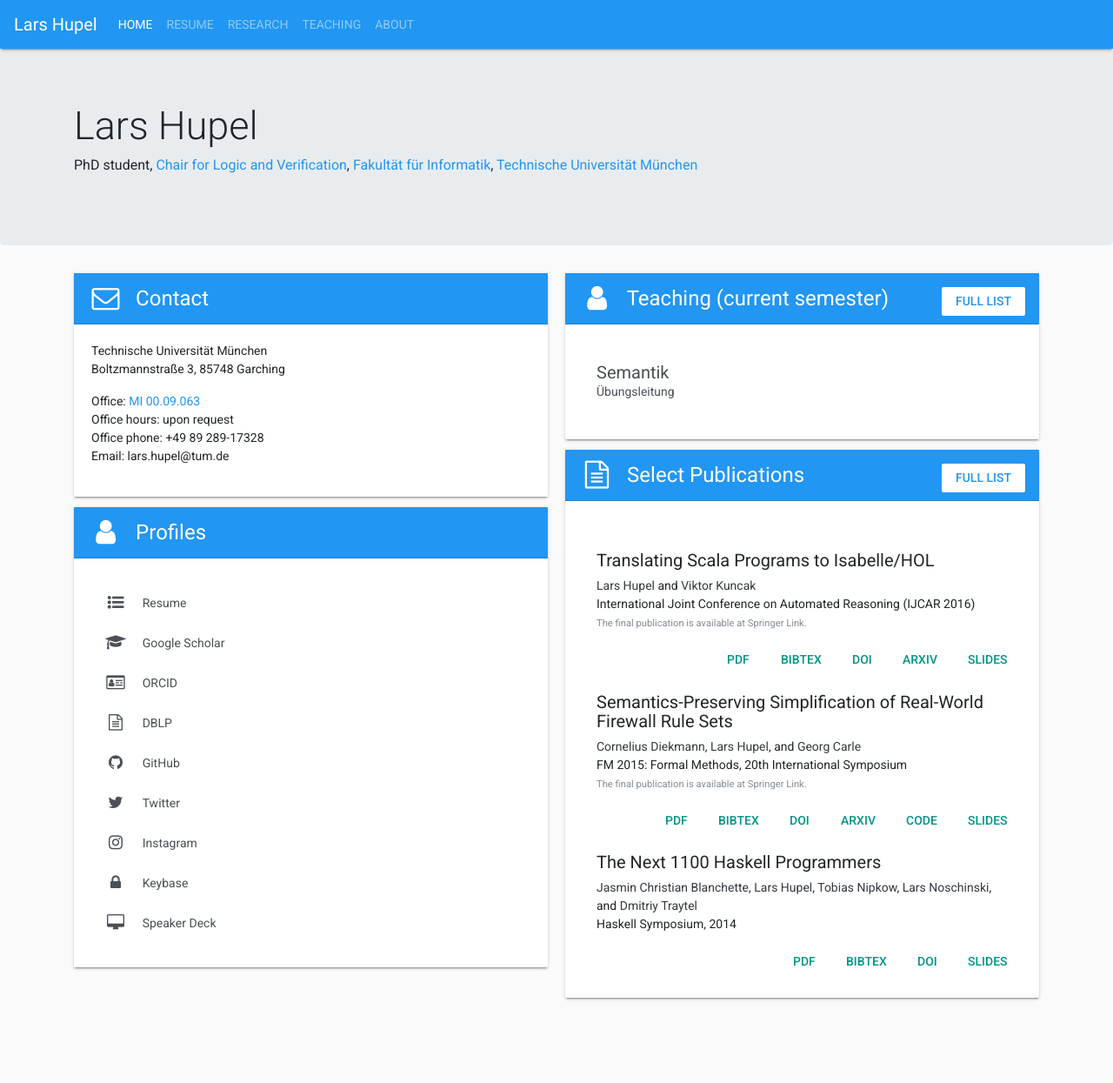
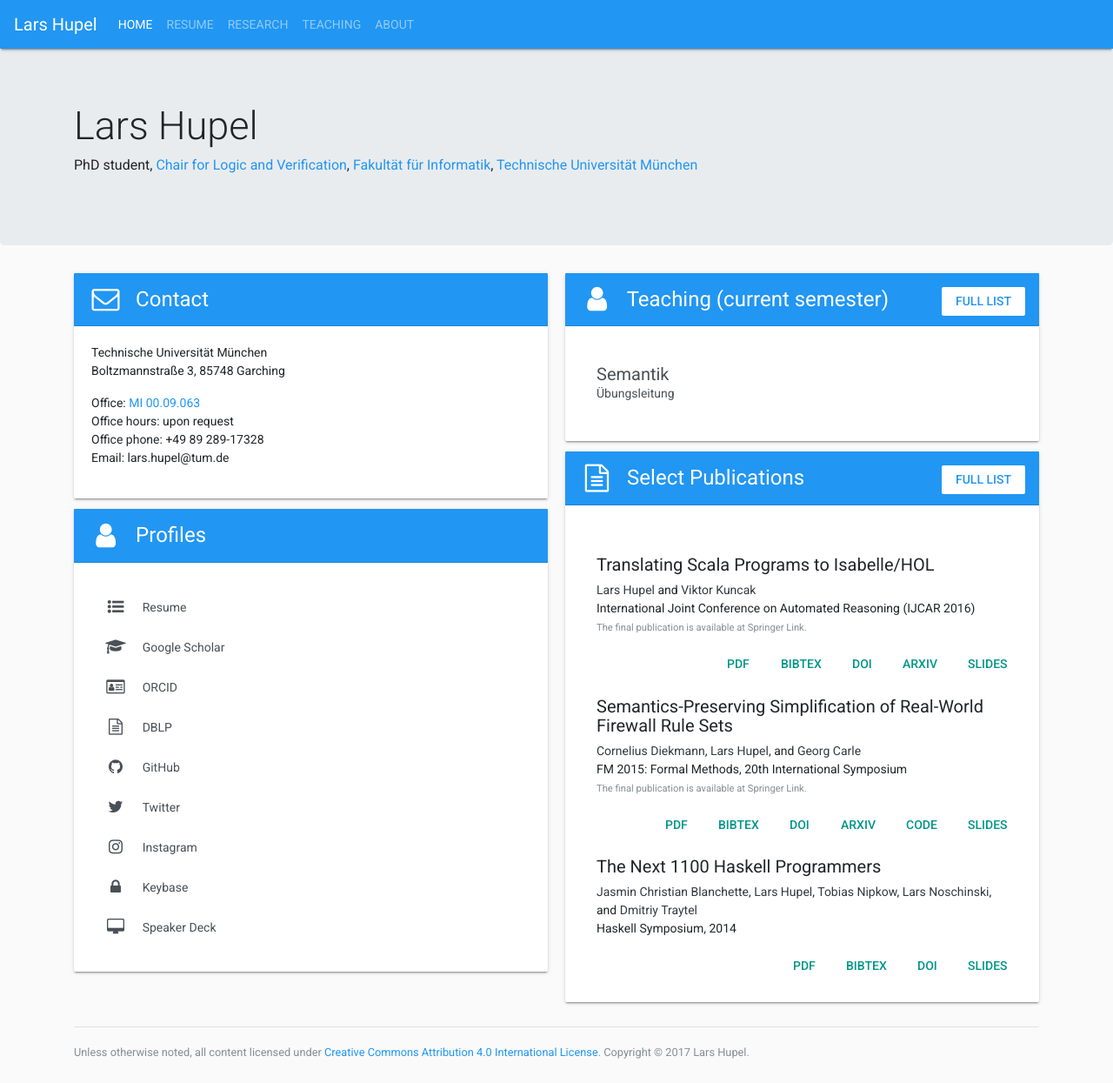
Before and after one commit to larsrh/website, a Jekyll site: the page built from index.html, in a window 1280 px wide and 1245 px high. Shown: the whole window at 87% size. Built offline with Jekyll 4.4.1, drawn with Linux system fonts in a browser that asks for light colours.

Commit message:
layout tweaks

```diff
--- a/_layouts/default.html
+++ b/_layouts/default.html
@@ -8,7 +8,6 @@
     <link rel="stylesheet" href="css/font-awesome.min.css">
     <link rel="stylesheet" href="css/bootstrap-material-design.min.css">
     <link rel="stylesheet" href="css/ekko-lightbox.css">
-    <link rel="stylesheet" href="css/jumbotron.css">
     <link rel="stylesheet" href="css/main.css">
 
     {% for page_desc in site.data.pages %}
@@ -40,6 +39,13 @@
 
     {{ content }}
 
+    <div class="container">
+      <hr>
+      <footer class="footer">
+        <small class="text-muted">Unless otherwise noted, all content licensed under <a href="https://creativecommons.org/licenses/by/4.0/">Creative Commons Attribution 4.0 International License</a>. Copyright &copy; 2017 Lars Hupel.</small>
+      </footer>
+    </div>
+
     <!-- Optional JavaScript -->
     <script src="js/jquery-3.2.1.slim.min.js"></script>
     <script src="js/popper.min.js"></script>
--- a/css/jumbotron.css
+++ /dev/null
@@ -1,4 +0,0 @@
-/* Move down content because we have a fixed navbar that is 3.5rem tall */
-body {
-  padding-top: 3.5rem;
-}
--- a/css/main.css
+++ b/css/main.css
@@ -1,3 +1,7 @@
+body {
+  padding-top: 3.5rem;
+}
+
 @media (min-width: 576px) {
   .card-columns {
     column-count: 1;
@@ -53,6 +57,7 @@
 
 .card-header h4 {
   margin-bottom: 0;
+  line-height: 1.2em;
 }
 
 .card-header .btn-outline-primary {
```
